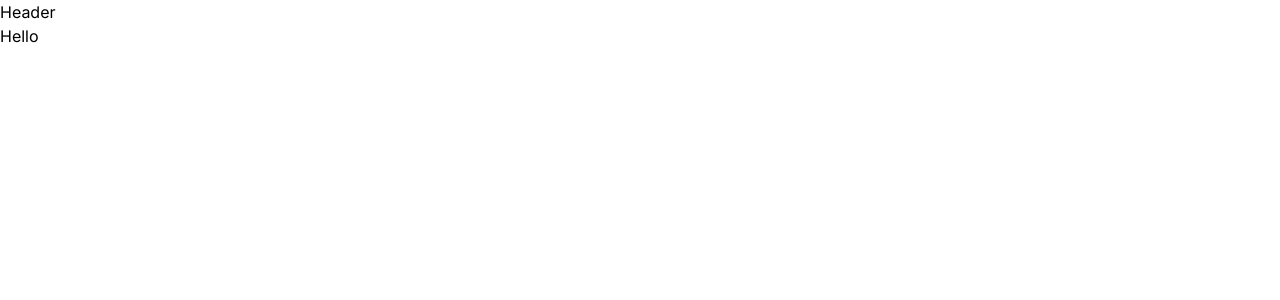
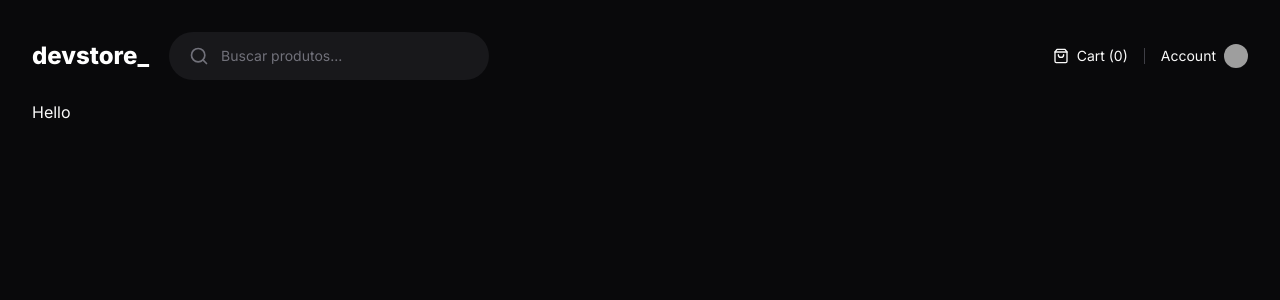
Before and after one commit to brunod-e/dev-store, a Next.js app: page / in a window 1280 px wide. Shown: the top 300 px of the page. Built offline with nearby package versions, Linux system fonts and the light colour scheme; grey boxes are pictures that could not be loaded.

Commit message:
create: header component

```diff
--- a/next.config.js
+++ b/next.config.js
@@ -1,4 +1,12 @@
 /** @type {import('next').NextConfig} */
-const nextConfig = {}
-
+const nextConfig = {
+  images: {
+    remotePatterns: [
+      {
+        protocol: "https",
+        hostname: "github.com",
+      },
+    ],
+  },
+}
 module.exports = nextConfig
--- a/src/app/(store)/layout.tsx
+++ b/src/app/(store)/layout.tsx
@@ -3,7 +3,7 @@
 
 export default function StoreLayout({ children }: { children: ReactNode }) {
   return (
-    <div>
+    <div className="mx-auto grid min-h-screen w-full max-w-[1600px] grid-rows-app gap-5 p-8">
       <Header />
       {children}
     </div>
--- a/src/app/components/header.tsx
+++ b/src/app/components/header.tsx
@@ -1,3 +1,43 @@
+import Link from "next/link"
+import { Search, ShoppingBag } from "lucide-react"
+import Image from "next/image"
+
 export default function Header() {
-  return <div>Header</div>
+  return (
+    <div className="flex items-center justify-between">
+      <div className="flex items-center gap-5">
+        <Link href="/" className="text-2xl font-extrabold text-white">
+          devstore_
+        </Link>
+
+        <form className="flex w-[320px] items-center gap-3 rounded-full bg-zinc-900 px-5 py-3 ring-zinc-700">
+          <Search className="w-5 h-6 text-zinc-500" size={24} />
+          <input
+            type="text"
+            placeholder="Buscar produtos..."
+            className="flex-1 bg-transparent outline-none text-sm outine-none placeholder:text-zinc-500"
+          />
+        </form>
+      </div>
+      <div className="flex items-center gap-4">
+        <div className="flex items-center gap-2">
+          <ShoppingBag className="h-4 w-4" />{" "}
+          <span className="text-sm">Cart (0)</span>
+        </div>
+
+        <div className="w-px h-4 bg-zinc-700" />
+
+        <Link href="/" className="flex items-center gap-2 hover:underline">
+          <span className="text-sm">Account</span>
+          <Image
+            src="https://github.com/brunod-e.png"
+            className="h-6 w-6 rounded-full"
+            width={24}
+            height={24}
+            alt="Imagem do usuário"
+          />
+        </Link>
+      </div>
+    </div>
+  )
 }
--- a/src/app/layout.tsx
+++ b/src/app/layout.tsx
@@ -5,7 +5,7 @@
 const inter = Inter({ subsets: ["latin"], variable: "--font-inter" })
 
 export const metadata: Metadata = {
-  title: "Dev Store",
+  title: "devstore_",
 }
 
 export default function RootLayout({
@@ -15,7 +15,7 @@
 }) {
   return (
     <html className={inter.variable} lang="pt">
-      <body>{children}</body>
+      <body className="bg-zinc-950 text-zinc-50 antialiased">{children}</body>
     </html>
   )
 }
--- a/tailwind.config.ts
+++ b/tailwind.config.ts
@@ -10,6 +10,9 @@
     fontFamily: {
       sans: ["var(--font-inter,)", "sans-serif"],
     },
+    gridTemplateRows: {
+      app: "min-content max-content",
+    },
   },
   plugins: [],
 }
```
Also changed, not shown: package.json (+6 -5 lines), 1 other file (tests, documents, lock files or other folders).
